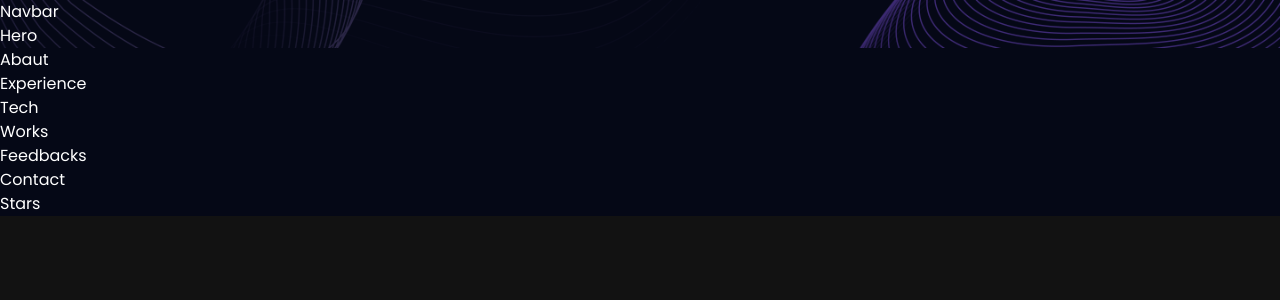
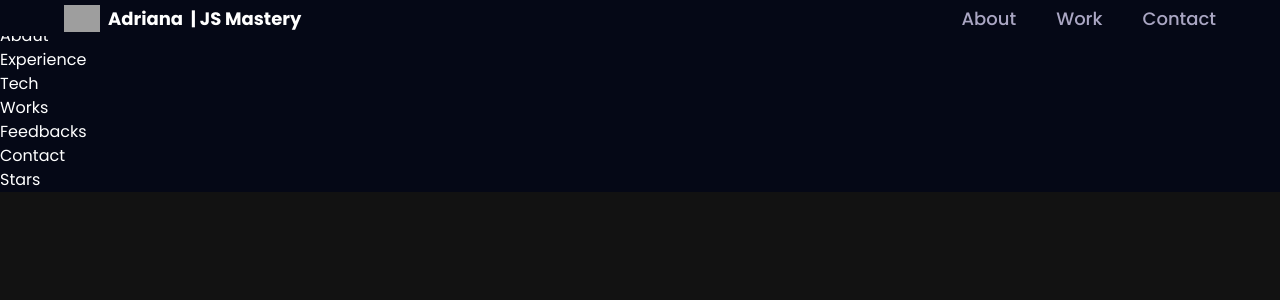
Before and after one commit to AdrianaRoza/portifolio-3d, a React (Create React App) app: page / in a window 1280 px wide. Shown: the top 300 px of the page. Built offline with nearby package versions, Linux system fonts and the light colour scheme; grey boxes are pictures that could not be loaded.

Commit message:
feat: building nav bar

```diff
--- /dev/null
+++ b/src/assets/index.js
@@ -0,0 +1,62 @@
+import logo from "./logo.svg";
+import backend from "./backend.png";
+import creator from "./creator.png";
+import mobile from "./mobile.png";
+import web from "./web.png";
+import github from "./github.png";
+import menu from "./menu.svg";
+import close from "./close.svg";
+
+import css from "./tech/css.png";
+import docker from "./tech/docker.png";
+import figma from "./tech/figma.png";
+import git from "./tech/git.png";
+import html from "./tech/html.png";
+import javascript from "./tech/javascript.png";
+import mongodb from "./tech/mongodb.png";
+import nodejs from "./tech/nodejs.png";
+import reactjs from "./tech/reactjs.png";
+import redux from "./tech/redux.png";
+import tailwind from "./tech/tailwind.png";
+import typescript from "./tech/typescript.png";
+import threejs from "./tech/threejs.svg";
+
+import meta from "./company/meta.png";
+import shopify from "./company/shopify.png";
+import starbucks from "./company/starbucks.png";
+import tesla from "./company/tesla.png";
+
+import carrent from "./carrent.png";
+import jobit from "./jobit.png";
+import tripguide from "./tripguide.png";
+
+export {
+  logo,
+  backend,
+  creator,
+  mobile,
+  web,
+  github,
+  menu,
+  close,
+  css,
+  docker,
+  figma,
+  git,
+  html,
+  javascript,
+  mongodb,
+  nodejs,
+  reactjs,
+  redux,
+  tailwind,
+  typescript,
+  threejs,
+  meta,
+  shopify,
+  starbucks,
+  tesla,
+  carrent,
+  jobit,
+  tripguide,
+};
--- a/src/components/Navbar.jsx
+++ b/src/components/Navbar.jsx
@@ -1,10 +1,110 @@
-import React from "react";
+import React, { useState } from "react";
+import { styles } from "../styles";
+import { Link } from "react-router-dom";
+
+import meta from '../assets/company/meta.png'
+import tesla from '../assets/company/tesla.png'
+
 
 const Navbar = () => {
+const [active, setActive] = useState('')
+const [toggle, setToggle] = useState(false)
+
+const navLinks = [
+  {
+    id: "about",
+    title: "About",
+  },
+  {
+    id: "work",
+    title: "Work",
+  },
+  {
+    id: "contact",
+    title: "Contact",
+  },
+];
+
   return(
-    <div>
-      Navbar
-    </div>
+    <nav
+      className={`${styles.paddingX} w-full flex items-center
+      p-y fixed top-0 z-20 bg-primary`}
+    >
+      <div className="w-full flex justify-between items-center max-w-7x1 mx-auto">
+      <Link
+         to="/"
+         className="flex items-center gap-2"
+         onClick={() => {
+          setActive("")
+          window.scrollTo(0, 0)
+        }}
+        >
+          <img
+            src={meta} alt="logo"
+            className="w-9 h-9 object-contain"
+          />
+          <p className='text-white text-[18px] font-bold cursor-pointer flex'>
+            Adriana &nbsp;<span className='sm:block hidden'>| JS Mastery</span>
+          </p>
+        </Link>
+
+        {/* Nav Link */}
+        <ul className="list-none hidden sm:flex flex-row gap-10">
+          {navLinks.map((link) => (
+            <li
+              key={link.id}
+              className={`${
+                active === link.title
+                  ? "text-white"
+                  : "text-secondary"
+              } hover:text-white text-[18px] font-medium cursor-pointer
+              `}
+              onClick={() => setActive(link.title)}
+            >
+              <a href={`#${link.id}`}>{link.title}</a>
+            </li>
+          ))}
+        </ul>
+
+        {/* Mobile */}
+        <div className="sm:hidden flex flex-1 justify-end items-center">
+          <img
+            src={toggle ? tesla : meta}
+            alt="menu"
+            className="w-[28px] h-[28px] object-contain cursor-pointer"
+            onClick={() => setToggle(!toggle)}
+          />
+
+          <div
+            className={`${!toggle ? 'hidden' : 'flex'}
+              p-6 black-gradient absolute top-20 right-0 mx-4 my-2 min-w-[140px]
+              z-10 rounded-xl
+            `}
+          >
+            <ul className="list-none flex justify-start items-start flex-col gap-4">
+              {navLinks.map((link) => (
+                <li
+                  key={link.id}
+                  className={`${
+                    active === link.title
+                      ? "text-white"
+                      : "text-secondary"
+                  } font-poppins text-[16px] font-medium cursor-pointer
+                  `}
+                  onClick={() => {
+                    setToggle(!toggle)
+                    setActive(link.title)
+                  }}
+                >
+                  <a href={`#${link.id}`}>{link.title}</a>
+                </li>
+              ))}
+            </ul>
+          </div>
+        </div>
+
+      </div>
+    </nav>
   )
 }
 
--- /dev/null
+++ b/src/styles.js
@@ -0,0 +1,17 @@
+const styles = {
+  paddingX: "sm:px-16 px-6",
+  paddingY: "sm:py-16 py-6",
+  padding: "sm:px-16 px-6 sm:py-16 py-10",
+
+  heroHeadText:
+    "font-black text-white lg:text-[80px] sm:text-[60px] xs:text-[50px] text-[40px] lg:leading-[98px] mt-2",
+  heroSubText:
+    "text-[#dfd9ff] font-medium lg:text-[30px] sm:text-[26px] xs:text-[20px] text-[16px] lg:leading-[40px]",
+
+  sectionHeadText:
+    "text-white font-black md:text-[60px] sm:text-[50px] xs:text-[40px] text-[30px]",
+  sectionSubText:
+    "sm:text-[18px] text-[14px] text-secondary uppercase tracking-wider",
+};
+
+export { styles };
```
